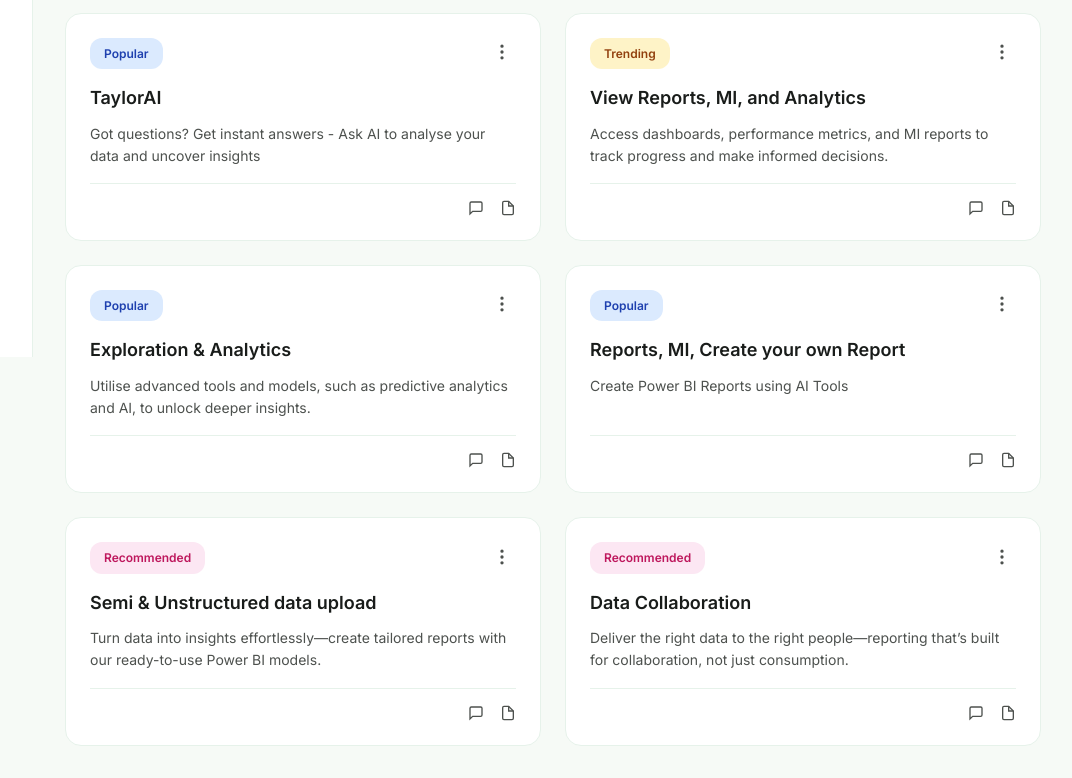
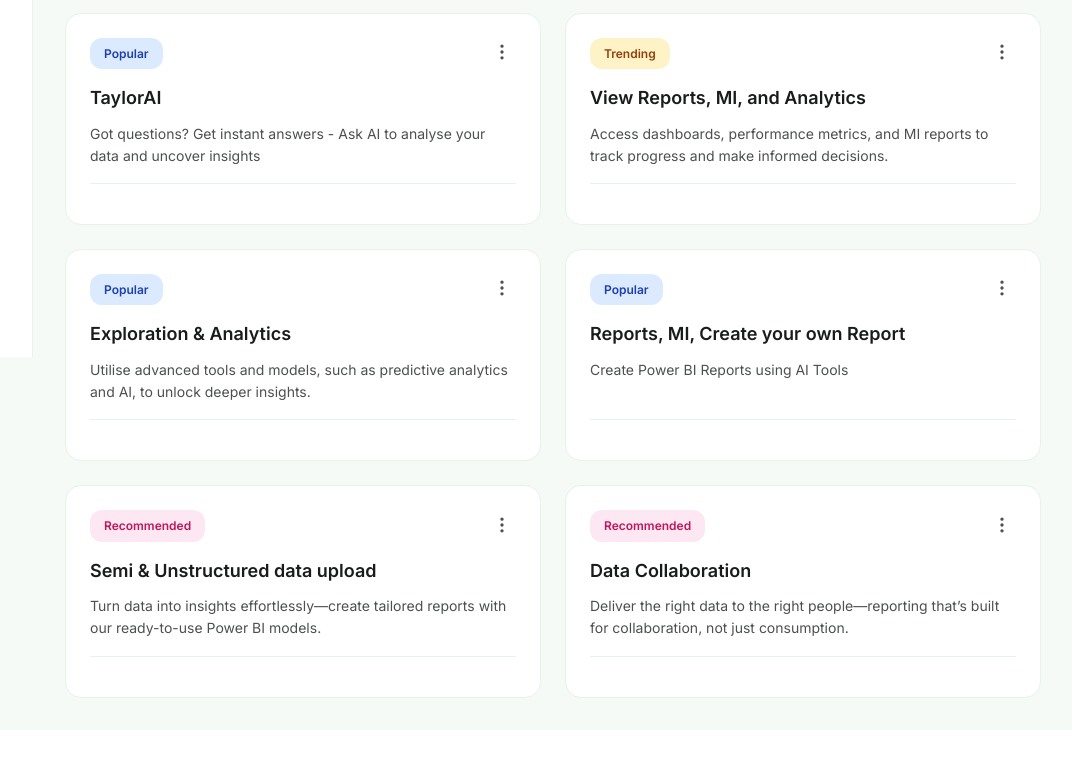
Before and after one commit to cbeddall1/Data-Discovery-Portal, a Flask app: page / in a window 1280 px wide. Shown: the part 443-1221 px from the top of the page, without its empty margins (207-1279 px from the left). After the commit the page ends 1141 px from the top, so only its background shows below. Run offline with Flask 3, Linux system fonts and the light colour scheme.

Commit message:
Add files via upload

```diff
--- a/app/static/templates/home.html
+++ b/app/static/templates/home.html
@@ -87,36 +87,9 @@
         <p class="card-description">{{ card.description }}</p>
 
         <div class="card-footer">
-
-            <!-- Avatars removed per request -->
-
             <div class="card-stats" style="margin-left:auto;">
-
-                <span class="stat">
-
-                    <svg width="16" height="16" viewBox="0 0 24 24" fill="none" stroke="currentColor" stroke-width="2">
-
-                        <path d="M21 15a2 2 0 0 1-2 2H7l-4 4V5a2 2 0 0 1 2-2h14a2 2 0 0 1 2 2z"></path>
-
-                    </svg>
-                </span>
-
-                <span class="stat">
-
-                    <svg width="16" height="16" viewBox="0 0 24 24" fill="none" stroke="currentColor" stroke-width="2">
-
-                        <path d="M13 2H6a2 2 0 0 0-2 2v16a2 2 0 0 0 2 2h12a2 2 0 0 0 2-2V9z"></path>
-
-                        <polyline points="13 2 13 9 20 9"></polyline>
-
-                    </svg>
-
-                </span>
-
             </div>
-
         </div>
-
     </div>
 
     {% endfor %}
```
